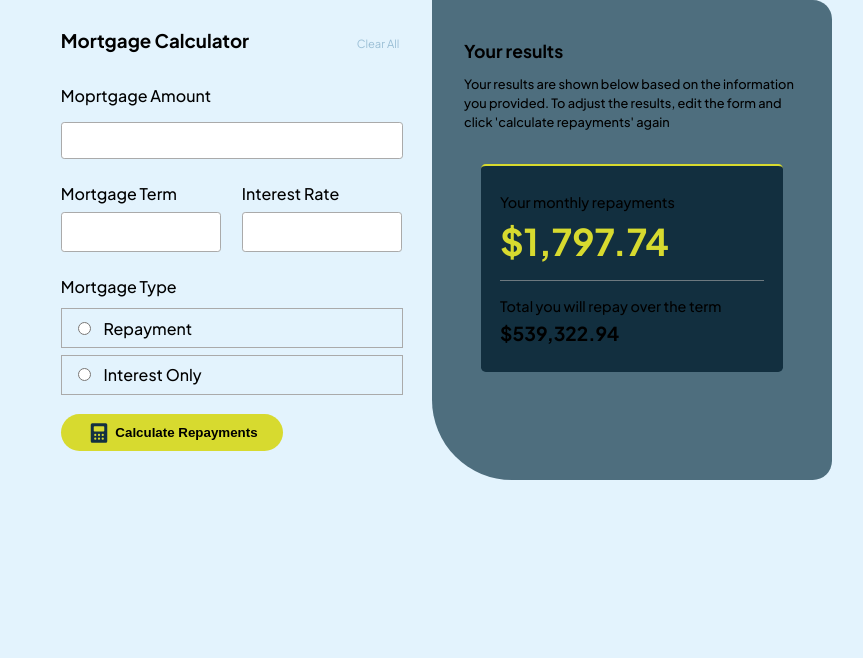
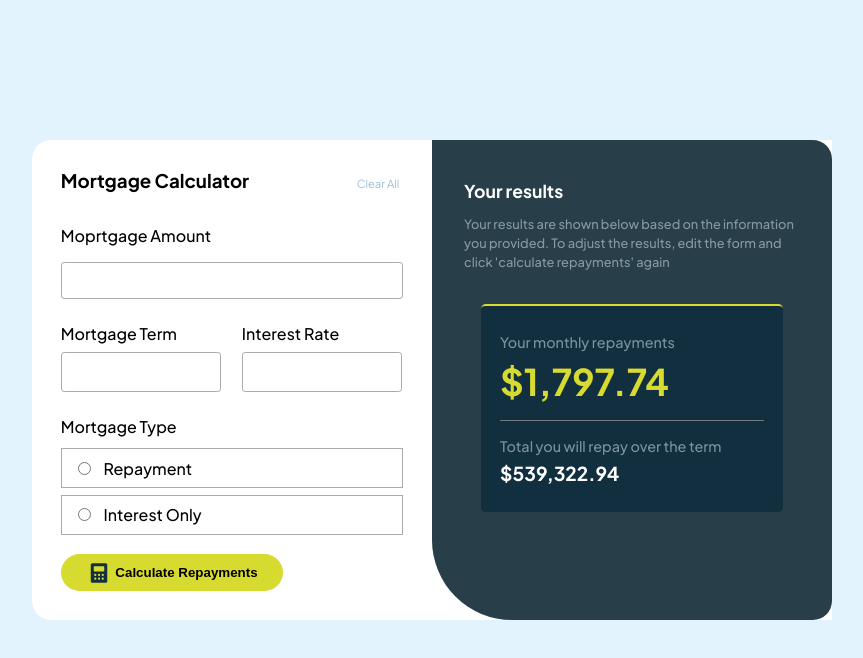
Before and after one commit to JunLovin/mortgage-repayment-calculator, a React (Vite) app: page / in a window 1280 px wide. Shown: the top 658 px of the page, without its empty margins (208-1071 px from the left). Built offline with nearby package versions, Linux system fonts and the light colour scheme.

Commit message:
Make 95v the body element

```diff
--- a/src/index.css
+++ b/src/index.css
@@ -1,13 +1,16 @@
 :root {
   /* Primary Colors */
   --lime: hsl(61, 70%, 52%);
+  --dark-lime: hsl(61, 64%, 46%);
+  --lime-opacity: hsla(61, 70%, 52%, .5);
   --red: hsl(4, 69%, 50%);
   /* Neutral Colors */
-  --white: hsl(0, 0%, 100%;);
+  --white: hsl(0, 0%, 100%);
+  --slate-100-opacity: hsla(202, 86%, 94%, .5);
   --slate-100: hsl(202, 86%, 94%);
   --slate-300: hsl(203, 41%, 72%);
   --slate-500: hsl(200, 26%, 54%);
-  --slate-700: hsl(200, 24%, 40%);
+  --slate-700: hsl(199, 28%, 22%);
   --slate-900: hsl(202, 55%, 16%);
 }
 
@@ -19,5 +22,9 @@
 
 body {
   font-family: 'Plus Jakarta Sans', serif;
-  background-color: var(--slate-100)
+  background-color: var(--slate-100);
+  height: 95vh;
+  display: flex;
+  align-items: center;
+  justify-content: center;
 }
```
